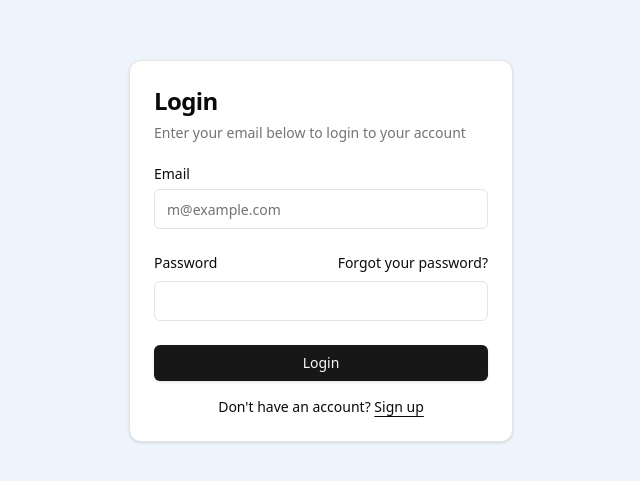
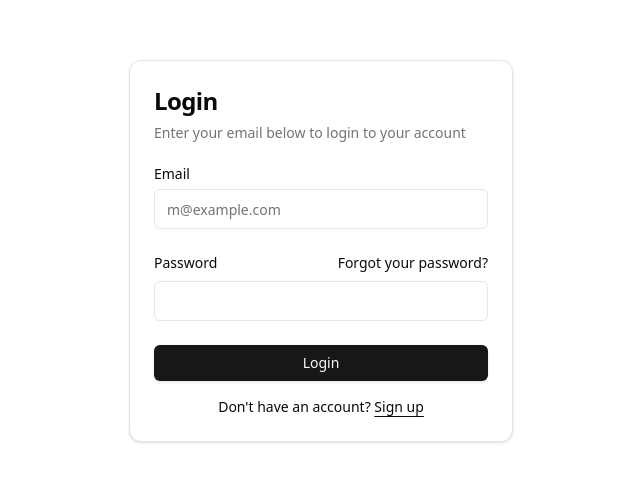
Before and after one commit to WolfRain007/monitoring24-app, a Next.js app: page /auth/login in a window 1280 px wide. Shown: the part 149-630 px from the top of the page, without its empty margins (319-959 px from the left). Built offline with nearby package versions, Linux system fonts and the light colour scheme; no server answers.

Commit message:
Update layout.tsxвсав

```diff
--- a/app/layout.tsx
+++ b/app/layout.tsx
@@ -1,21 +1,13 @@
-import type { Metadata } from "next";
 import "./globals.css";
-
-export const metadata: Metadata = {
-  title: "Monitoring24",
-  description: "Event-first intelligence and risk analytics platform",
-};
 
 export default function RootLayout({
   children,
-}: Readonly<{
+}: {
   children: React.ReactNode;
-}>) {
+}) {
   return (
     <html lang="ru">
-      <body className="min-h-screen bg-[#eef4fb] text-slate-900 antialiased">
-        {children}
-      </body>
+      <body>{children}</body>
     </html>
   );
 }
```
